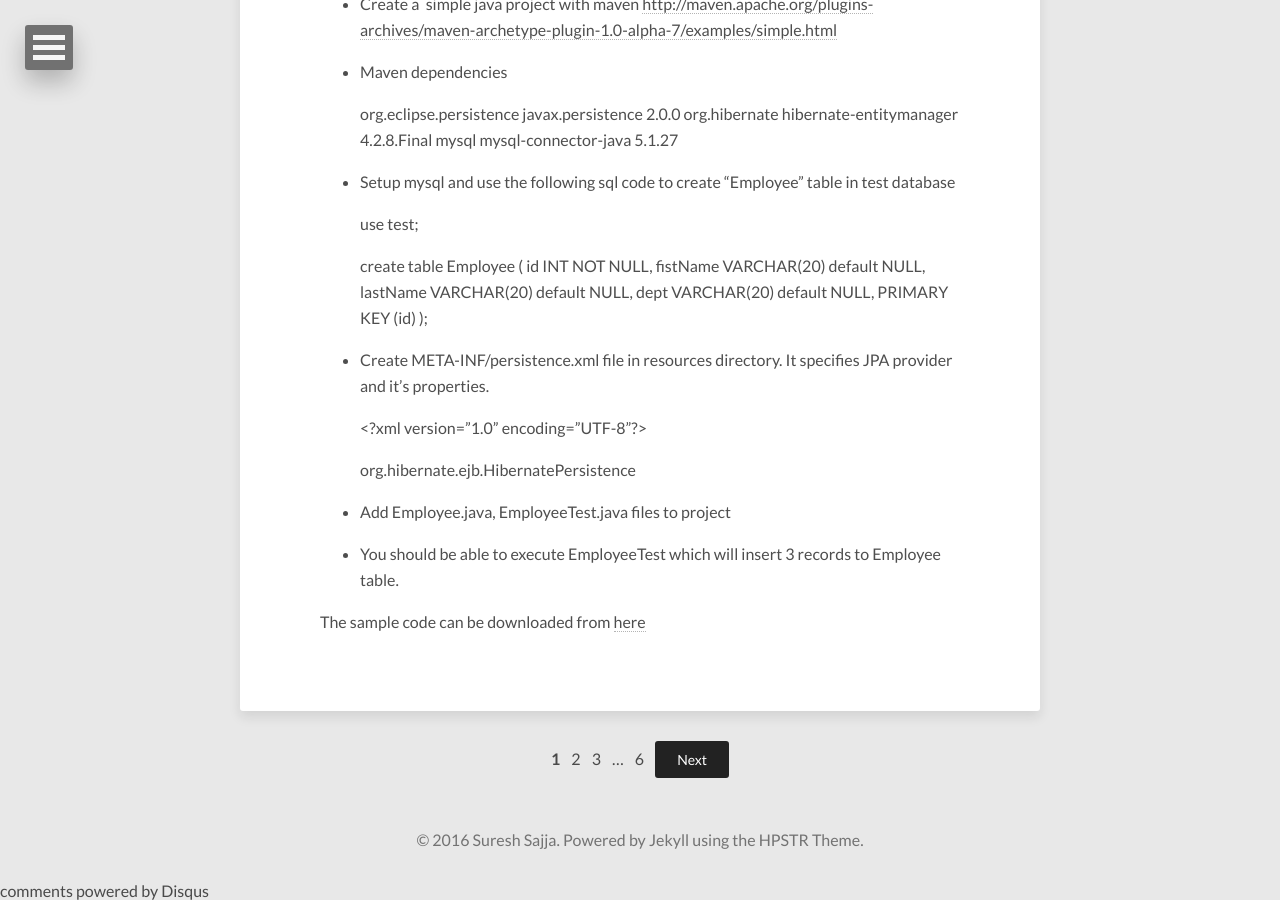
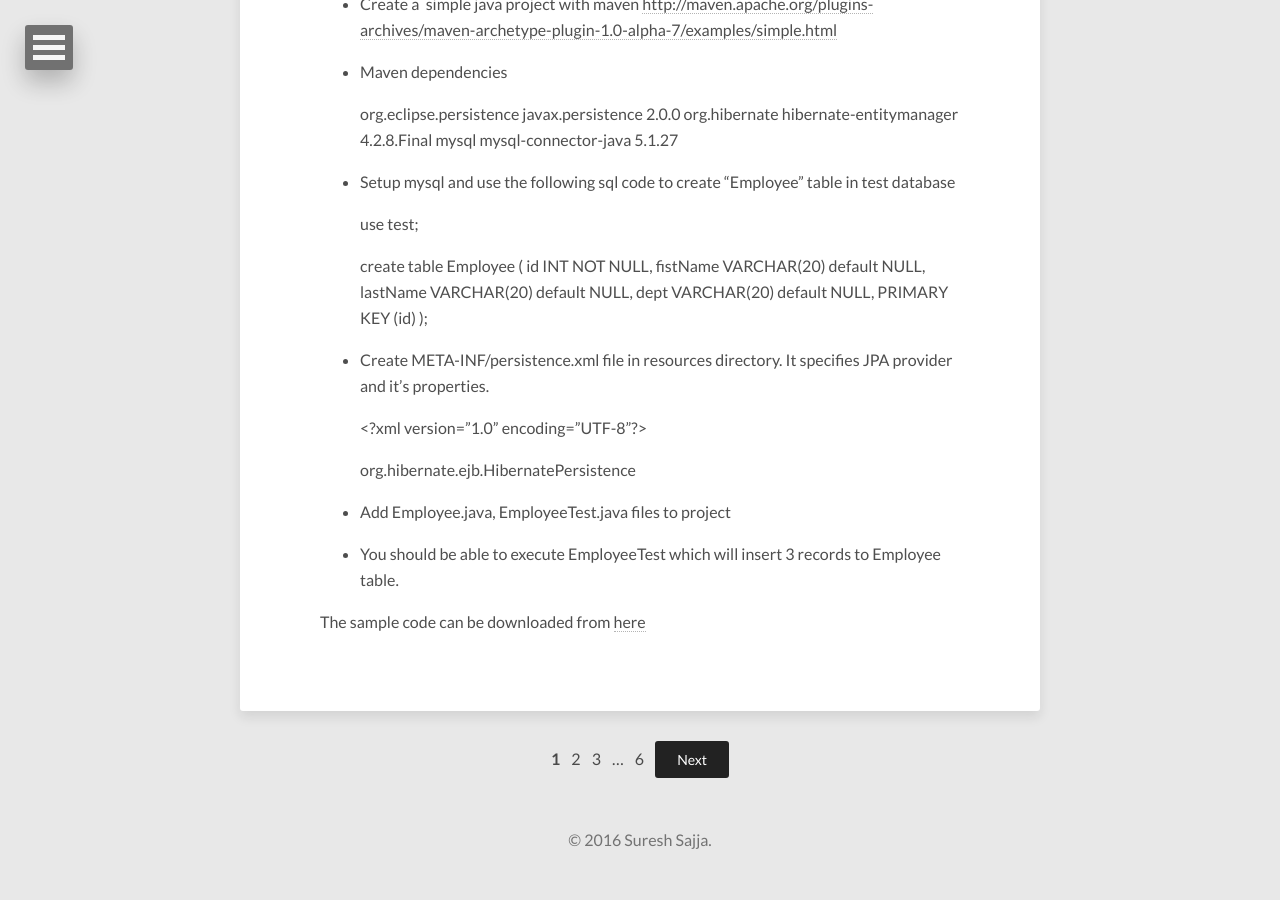
Before and after one commit to sureshsajja/sureshsajja.github.io, a Jekyll site: the page built from index.html, in a window 1280 px wide and 900 px high, scrolled down 8965 px. Built offline with Jekyll 4.4.1, drawn with Linux system fonts in a browser that asks for light colours; nearby versions of some CDN libraries; the list of posts is cut into pages by our own code; comment, search, counter and statistics services are not loaded.

Commit message:
Comments

```diff
--- a/_includes/disqus_comments.html
+++ b/_includes/disqus_comments.html
@@ -19,5 +19,5 @@
         }());
     </script>
     <noscript>Please enable JavaScript to view the <a href="http://disqus.com/?ref_noscript">comments powered by Disqus.</a></noscript>
-    <a href="http://disqus.com" class="dsq-brlink">comments powered by <span class="logo-disqus">Disqus</span></a>
+    <!--<a href="http://disqus.com" class="dsq-brlink">comments powered by <span class="logo-disqus">Disqus</span></a>-->
 {% endif %}
--- a/_includes/footer.html
+++ b/_includes/footer.html
@@ -1 +1 @@
-<span>&copy; {{ site.time | date: '%Y' }} {{ site.owner.name }}. Powered by <a href="http://jekyllrb.com" rel="nofollow">Jekyll</a> using the <a href="https://mademistakes.com/work/hpstr-jekyll-theme/" rel="nofollow">HPSTR Theme</a>.</span>
+<span>&copy; {{ site.time | date: '%Y' }} {{ site.owner.name }}.</span>
```
